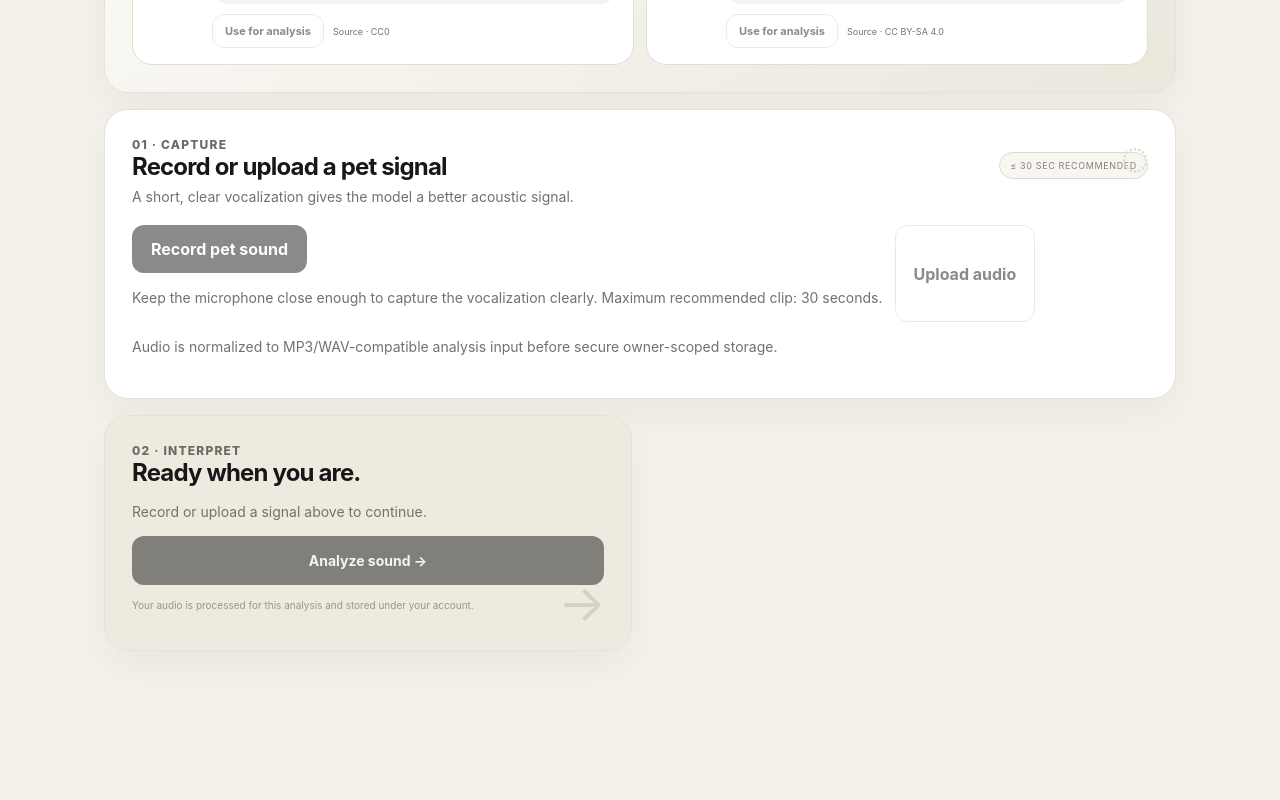
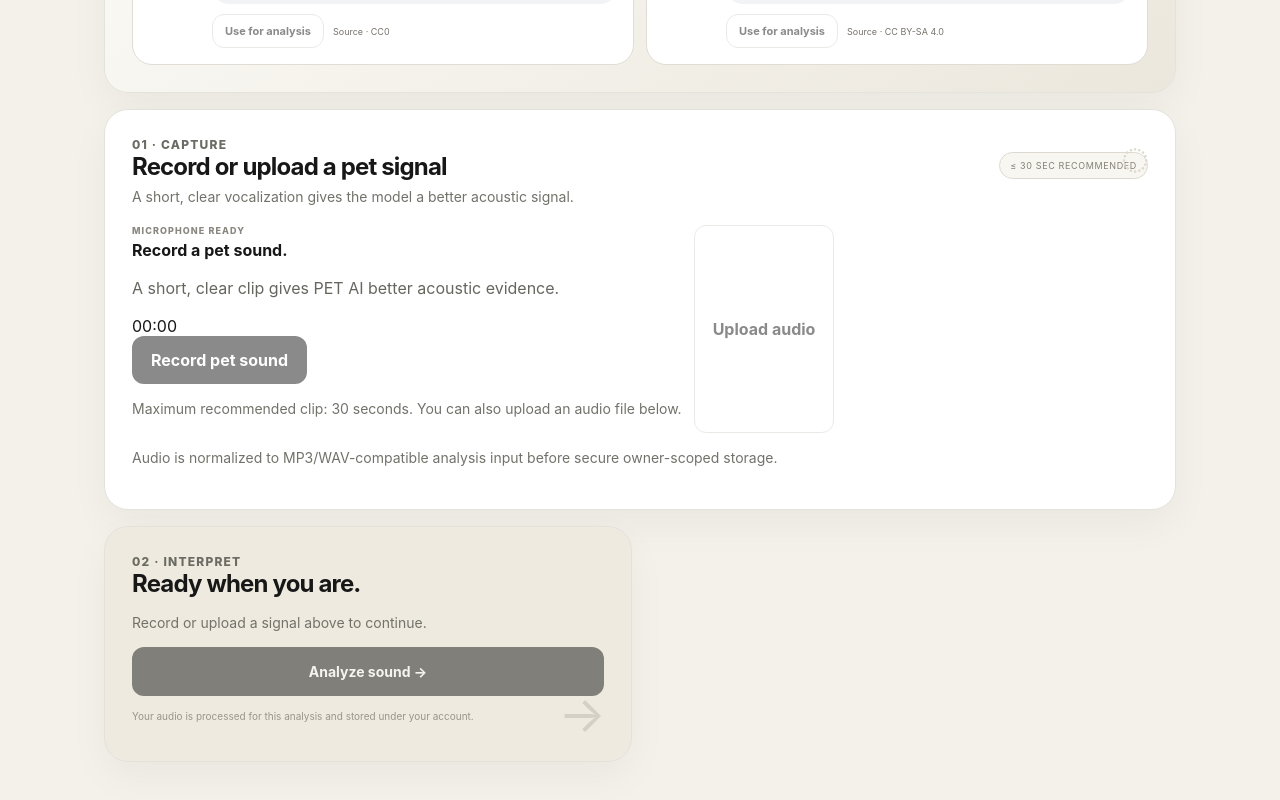
Before and after one commit to spunkytechai/pet-ai, a Next.js app: page /analyze in a window 1280 px wide. Shown: the part 1024-1824 px from the top of the page. Before the commit the page ends 1745 px from the top, so only its background shows below. Built offline with nearby package versions, Linux system fonts and the light colour scheme; no server answers.

Commit message:
Upgrade PET AI recording experience

```diff
--- a/components/audio-recorder.tsx
+++ b/components/audio-recorder.tsx
@@ -3,21 +3,28 @@
 import { useEffect, useRef, useState } from 'react'
 import { normalizeAudioForAnalysis } from './audio-utils'
 
-type Props = {
-  onAudioReady: (file: File) => void
-  disabled?: boolean
-}
+type Props = { onAudioReady: (file: File) => void; disabled?: boolean }
 
 export function AudioRecorder({ onAudioReady, disabled = false }: Props) {
   const recorderRef = useRef<MediaRecorder | null>(null)
   const streamRef = useRef<MediaStream | null>(null)
   const chunksRef = useRef<Blob[]>([])
-  const startedAtRef = useRef<number>(0)
+  const startedAtRef = useRef(0)
   const [recording, setRecording] = useState(false)
   const [seconds, setSeconds] = useState(0)
   const [error, setError] = useState('')
 
   useEffect(() => () => streamRef.current?.getTracks().forEach((track) => track.stop()), [])
+
+  useEffect(() => {
+    if (!recording) return
+    const timer = window.setInterval(() => {
+      const elapsed = Math.floor((Date.now() - startedAtRef.current) / 1000)
+      setSeconds(Math.min(elapsed, 30))
+      if (elapsed >= 30) stop()
+    }, 250)
+    return () => window.clearInterval(timer)
+  }, [recording])
 
   function supportedMimeType() {
     const candidates = ['audio/webm;codecs=opus', 'audio/webm', 'audio/mp4', 'audio/ogg;codecs=opus']
@@ -38,16 +45,14 @@ export function AudioRecorder({ onAudioReady, disabled = false }: Props) {
       const recorder = mimeType ? new MediaRecorder(stream, { mimeType }) : new MediaRecorder(stream)
       recorderRef.current = recorder
       startedAtRef.current = Date.now()
-      recorder.ondataavailable = (event) => {
-        if (event.data.size) chunksRef.current.push(event.data)
-      }
+      recorder.ondataavailable = (event) => { if (event.data.size) chunksRef.current.push(event.data) }
       recorder.onerror = () => setError('Recording failed. Please try again or upload a file.')
       recorder.onstop = async () => {
         const duration = Math.round((Date.now() - startedAtRef.current) / 1000)
         const blob = new Blob(chunksRef.current, { type: recorder.mimeType || 'audio/webm' })
         if (blob.size) {
           try {
-            const rawFile = new File([blob], `pet-signal-${Date.now()}.${(recorder.mimeType || '').includes('mp4') ? 'm4a' : 'webm'}`, { type: blob.type })
+            const rawFile = new File([blob], 'pet-signal-' + Date.now() + '.' + ((recorder.mimeType || '').includes('mp4') ? 'm4a' : 'webm'), { type: blob.type })
             const normalized = await normalizeAudioForAnalysis(rawFile)
             onAudioReady(normalized)
           } catch (conversionError) {
@@ -73,12 +78,23 @@ export function AudioRecorder({ onAudioReady, disabled = false }: Props) {
   }
 
   return (
-    <div>
-      <button className={recording ? 'secondary' : 'primary'} onClick={recording ? stop : start} disabled={disabled} type="button">
-        {recording ? `Stop recording · ${seconds}s` : 'Record pet sound'}
+    <div className="audio-recorder">
+      <div className={'recorder-stage ' + (recording ? 'recording' : '')}>
+        <div className="recorder-orb" aria-hidden="true"><span className="recorder-pulse" /></div>
+        <div className="recorder-copy">
+          <span className="tiny-label">{recording ? 'LISTENING NOW' : 'MICROPHONE READY'}</span>
+          <strong>{recording ? 'Capture the moment.' : 'Record a pet sound.'}</strong>
+          <p>{recording ? 'Keep your pet nearby and let the vocalization happen naturally.' : 'A short, clear clip gives PET AI better acoustic evidence.'}</p>
+        </div>
+        <div className="recorder-timer" aria-live="polite">{String(Math.floor(seconds / 60)).padStart(2,'0')}:{String(seconds % 60).padStart(2,'0')}</div>
+      </div>
+      <div className="recorder-wave" aria-hidden="true">{Array.from({length:18},(_,i)=><i key={i} style={{'--wave': (8 + ((i * 17) % 25)) + 'px'} as React.CSSProperties} />)}</div>
+      <button className={recording ? 'secondary recorder-button' : 'primary recorder-button'} onClick={recording ? stop : start} disabled={disabled} type="button">
+        <span className={'recorder-button-dot ' + (recording ? 'stop' : '')} aria-hidden="true" />
+        {recording ? 'Stop recording' : 'Record pet sound'}
       </button>
-      <p className="muted">Keep the microphone close enough to capture the vocalization clearly. Maximum recommended clip: 30 seconds.</p>
-      {error && <p className="error">{error}</p>}
+      <p className="muted recorder-hint">Maximum recommended clip: 30 seconds. You can also upload an audio file below.</p>
+      {error && <p className="error" role="alert">{error}</p>}
     </div>
   )
 }
```
